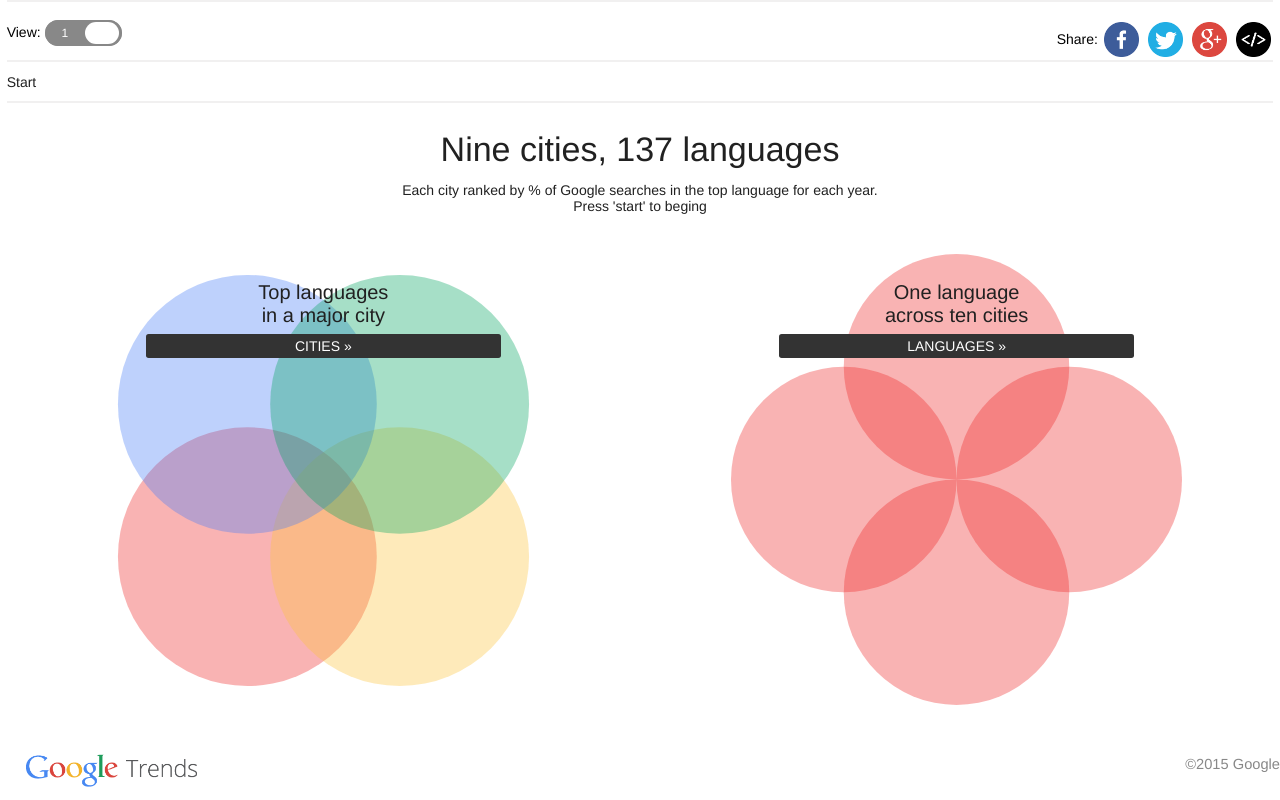
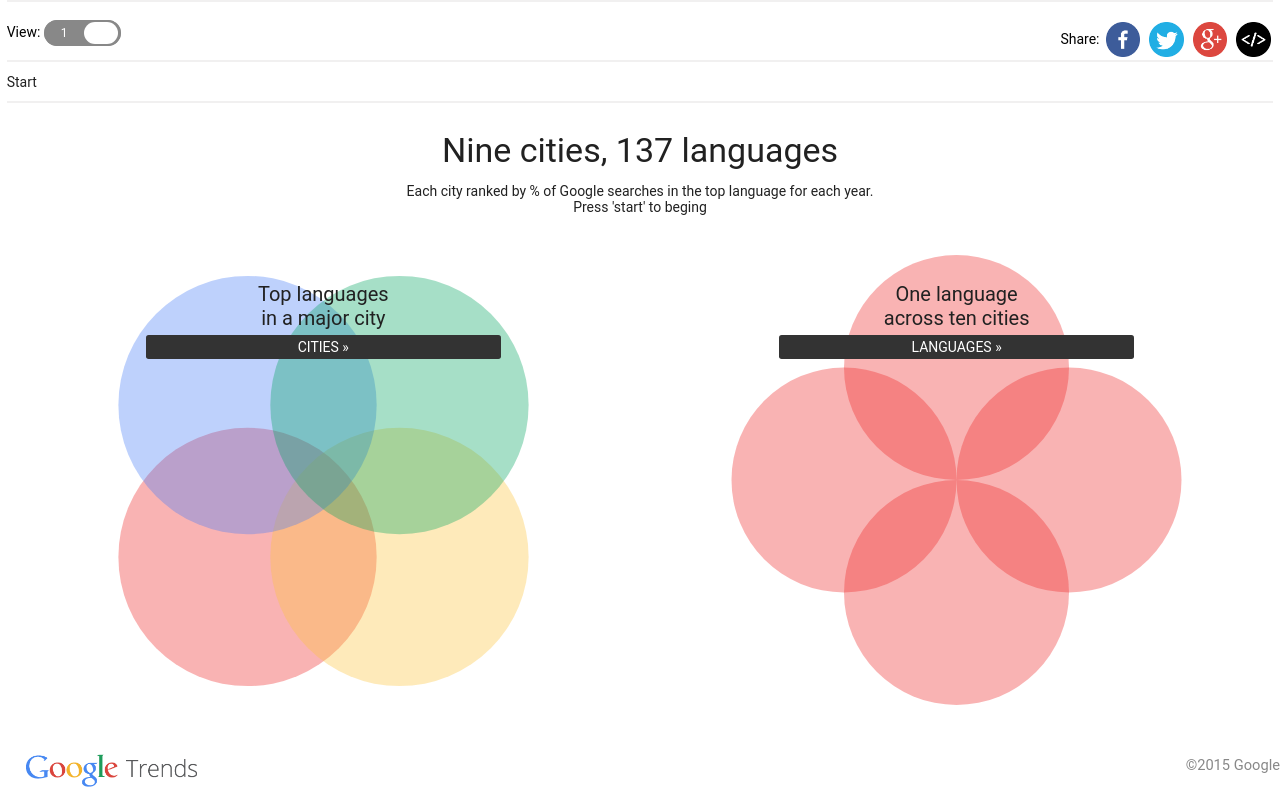
Before and after one commit to GoogleTrends/languages, a plain HTML site: page index.html in a window 1280 px wide. Drawn offline with Linux system fonts and the light colour scheme.

Commit message:
Now using Roboto font

```diff
--- a/index.html
+++ b/index.html
@@ -25,7 +25,7 @@
 	            width: 100%;
 	            list-style-type: none;
 	            vertical-align: middle;
-	            font-family: Helvetica, Arial, sans-serif;
+	            font-family: RobotoDraft, Roboto, sans-serif;
 	            -webkit-touch-callout: none;
 	            -webkit-user-select: none;
 	            -khtml-user-select: none;
```
